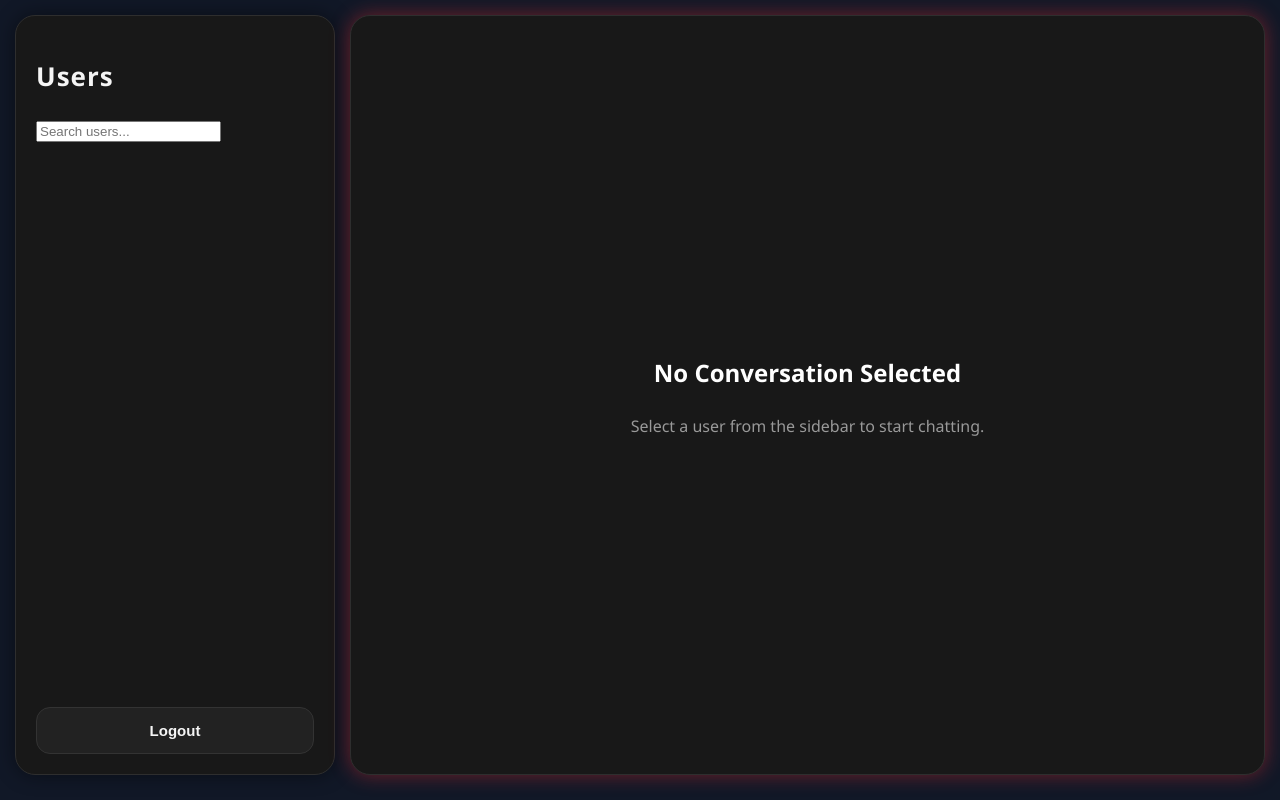
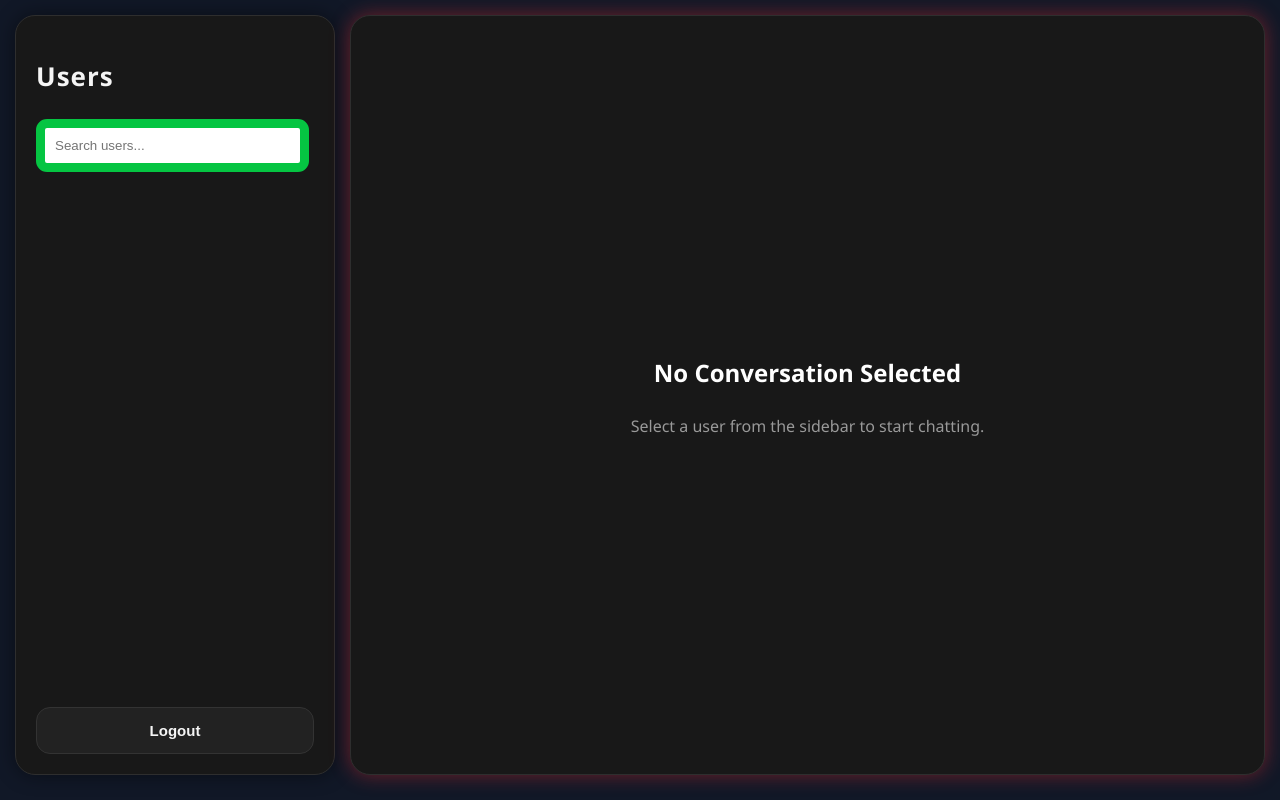
Before and after one commit to nin47097-hub/realtime-chat-app, a React (Vite) app in the folder client/: page /chat in a window 1280 px wide. Built offline with nearby package versions, Linux system fonts and the light colour scheme; no server answers; sample sign-in values are in the browser's storage.

Commit message:
Update Sidebar.css

```diff
--- a/client/src/components/Sidebar.css
+++ b/client/src/components/Sidebar.css
@@ -228,3 +228,15 @@
     transition:.2s;
 
 }
+
+
+.searchinput {
+    width: 100%;
+    padding: 10px;
+    margin-bottom: 15px;
+    border: 9px solid #05c542;
+    border-radius: 11px;
+    outline:red;
+    box-sizing: border-box;
+    color: rgb(15, 15, 31);
+}
```
